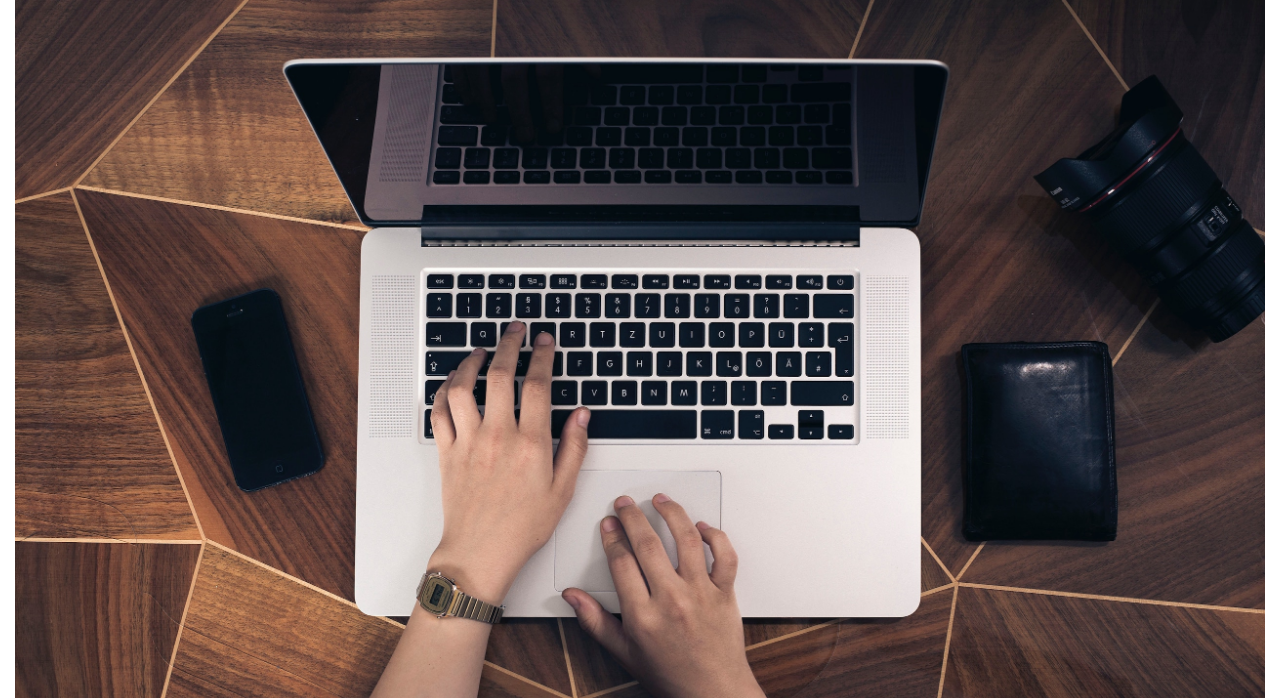
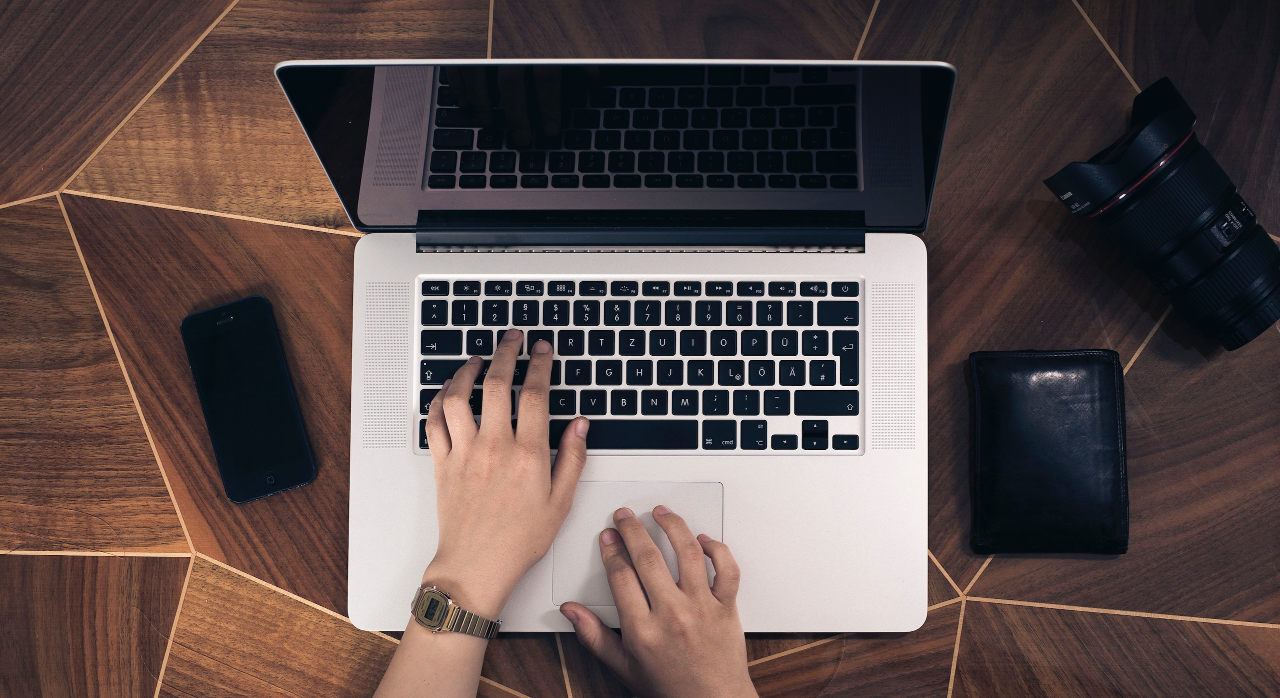
Before and after one commit to kcamloyd/portfolio-site, a plain HTML site: page index.html in a window 1280 px wide. Shown: the part 102-800 px from the top of the page. Drawn offline with nearby package versions, Linux system fonts and the light colour scheme.

Commit message:
Fixed left and right margins with full-width class

```diff
--- a/css/stylesheet.css
+++ b/css/stylesheet.css
@@ -4,6 +4,11 @@
 
 .header-text {
   text-align: right;
+}
+
+.full-width {
+  margin-right: -30px;
+  margin-left: -30px;
 }
 
 .photo {
--- a/index.html
+++ b/index.html
@@ -24,7 +24,7 @@
   </header>
 
   <div class="container-fluid">
-    <div class="row">
+    <div class="row full-width">
       <div class="col-xs-12">
         <!-- Photo by Fabian Irsara on Unsplash.com at https://unsplash.com/photos/67l-QujB14w-->
         <img class="photo" src="images/jumbotron_image_computer.jpg" alt="laptop computer">
@@ -34,7 +34,7 @@
 
   <main class="container-fluid">
     <div class="row">
-      <div class="col-xs-12 full-width">
+      <div class="col-xs-12">
         <h3>Featured Work</h3>
       </div>
     </div>
```
